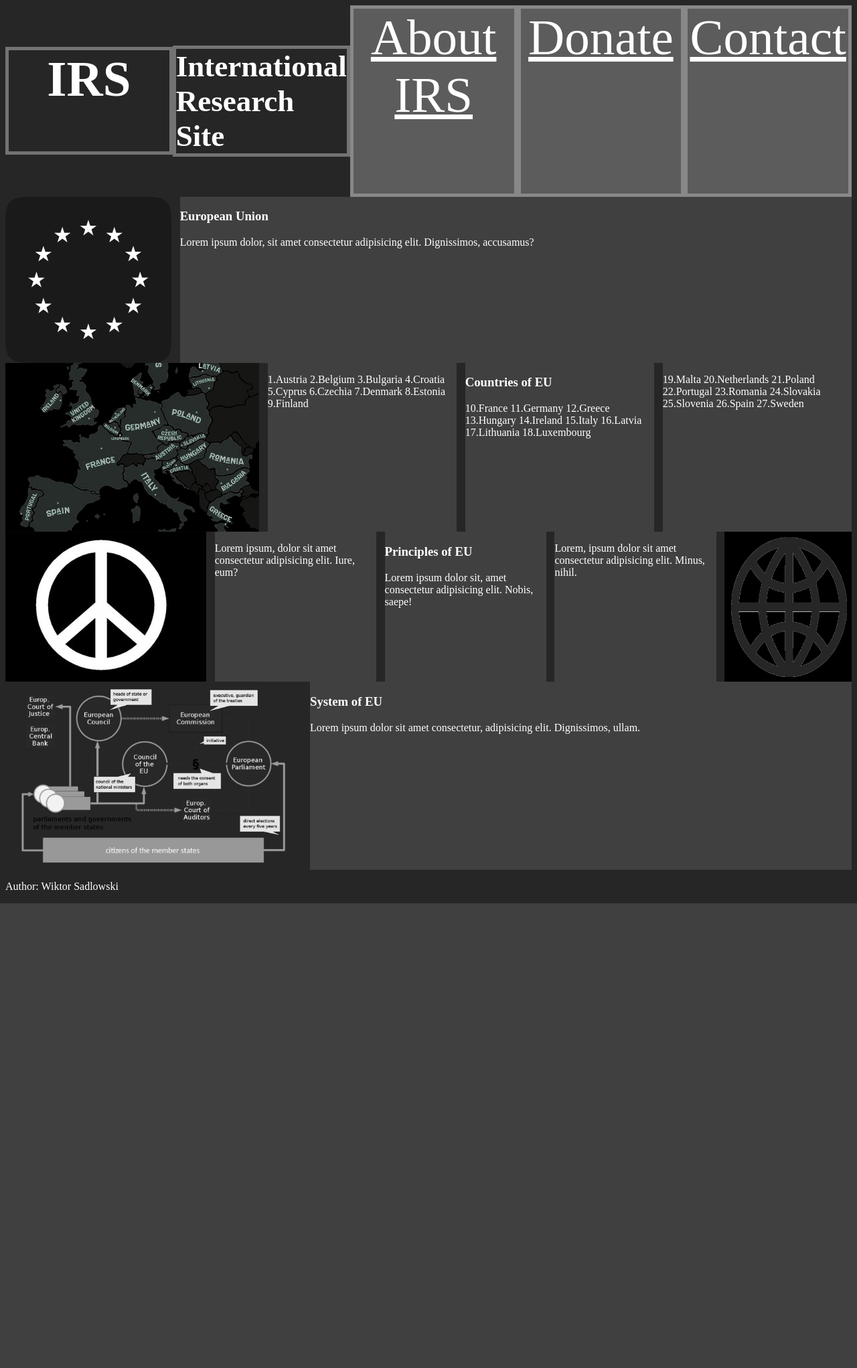
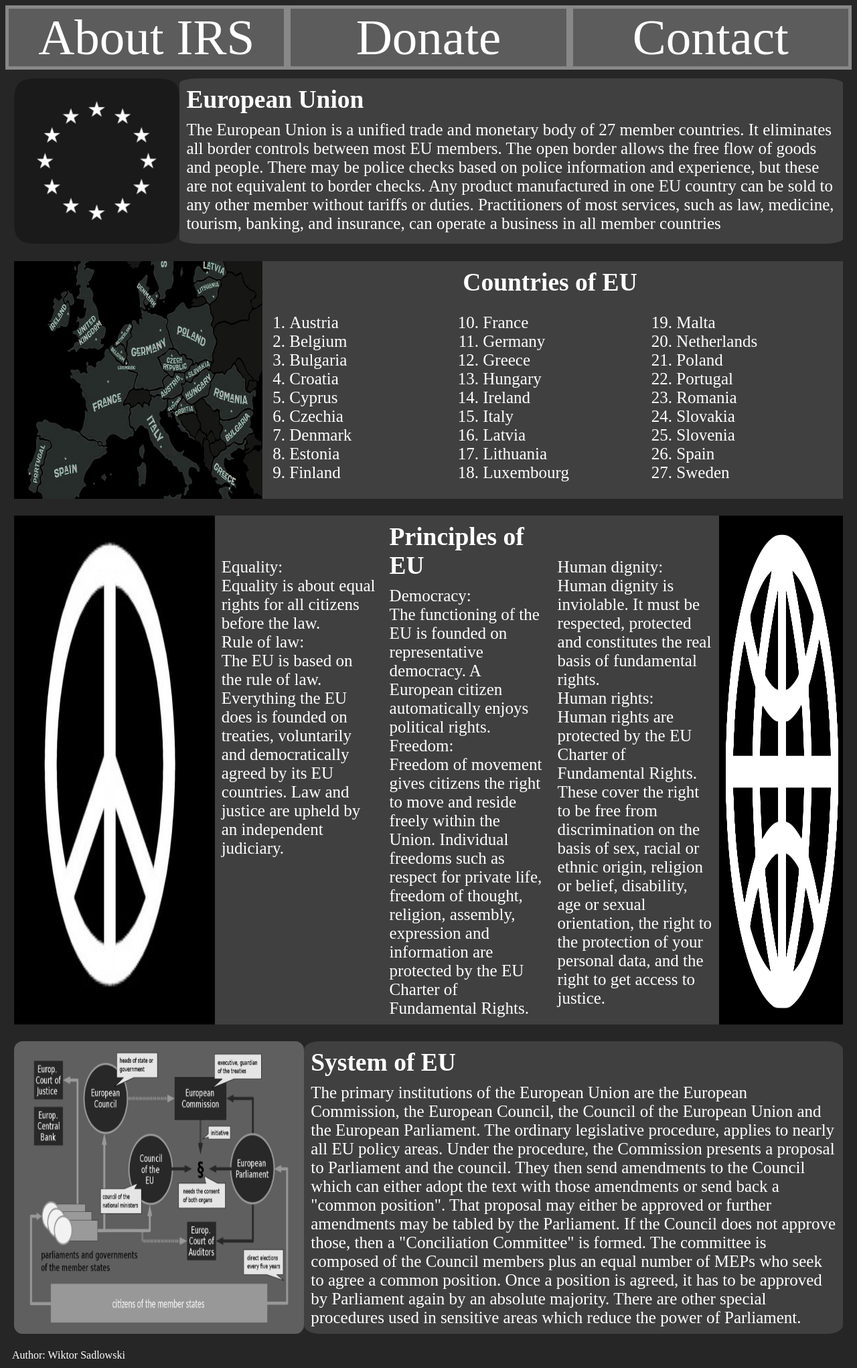
Before and after one commit to Sadwik1/Strona-o-EU, a PHP site: page / in a window 1280 px wide. Shown: the whole page at 67% size. Before the commit the page ends 1349 px from the top, so only its background shows below. Run offline with PHP 8.4, Linux system fonts and the light colour scheme.

Commit message:
Add files via upload

```diff
--- a/index.html
+++ b/index.html
@@ -10,85 +10,113 @@
 <body>
     <header>
 
-            <section class="heaSec"><h1 id="heah1">IRS</h1></section>
-             <section class="heaSec"><h4 id="heah2">International <br> Research <br> Site</h4></section>
-
         <nav id="heaNav">
-            <a href="">About IRS</a>
-            <a href="">Donate</a>
-            <a href="">Contact</a>
+            <a href="About.html">About IRS</a>
+            <a href="donate.html">Donate</a>
+            <a href="Contact.html">Contact</a>
         </nav>
     </header>
     <main>
         <article id="art1">
             <img  id="art1img1" src="flag.png" alt="Flag of EU">
             <section id="art1sec1">
-                <h1>European Union</h1>
-                <p>Lorem ipsum dolor, sit amet consectetur adipisicing elit. Dignissimos, accusamus?
+                <h2>European Union</h2>
+                <p>The European Union is a unified trade and monetary body of 27 member countries. It eliminates all border controls between most EU members. The open border allows the free flow of goods and people. There may be police checks based on police information and experience, but these are not equivalent to border checks.
+
+                Any product manufactured in one EU country can be sold to any other member without tariffs or duties.
+
+                Practitioners of most services, such as law, medicine, tourism, banking, and insurance, can operate a business in all member countries
                 </p>
             </section>
         </article>
         <article id="art2">
             <img  id="art2img1" src="eu8.png" alt="Map of EU">
             <section id="art2sec1">
-                <p>
-                    1.Austria
-                    2.Belgium
-                    3.Bulgaria
-                    4.Croatia
-                    5.Cyprus
-                    6.Czechia
-                    7.Denmark
-                    8.Estonia
-                    9.Finland
-                </p>
+                <h2><br> </h2>
+                <ol>
+                    <li>Austria</li>
+                    <li>Belgium</li>
+                    <li>Bulgaria</li>
+                    <li>Croatia</li>
+                    <li>Cyprus</li>
+                    <li>Czechia</li>
+                    <li>Denmark</li>
+                    <li>Estonia</li>
+                    <li>Finland</li>
+                  </ol>
             </section>
             <section id="art2sec2">
-                <h1>Countries of EU</h1>
-                <p>
-                    10.France
-                    11.Germany
-                    12.Greece
-                    13.Hungary
-                    14.Ireland
-                    15.Italy
-                    16.Latvia
-                    17.Lithuania
-                    18.Luxembourg
-                    </p>
+                <h2>Countries of EU</h2>
+                    <ol start="10">
+                        <li>France</li>
+                        <li>Germany</li>
+                        <li>Greece</li>
+                        <li>Hungary</li>
+                        <li>Ireland</li>
+                        <li>Italy</li>
+                        <li>Latvia</li>
+                        <li>Lithuania</li>
+                        <li>Luxembourg</li>
+                      </ol>
             </section>
             <section id="art2sec3">
-                <p>
-                    19.Malta
-                    20.Netherlands
-                    21.Poland
-                    22.Portugal
-                    23.Romania
-                    24.Slovakia
-                    25.Slovenia
-                    26.Spain
-                    27.Sweden</p>
+                <h2> <br></h2>
+                    <ol start="19">
+                        <li>Malta</li>
+                        <li>Netherlands</li>
+                        <li>Poland</li>
+                        <li>Portugal</li>
+                        <li>Romania</li>
+                        <li>Slovakia</li>
+                        <li>Slovenia</li>
+                        <li>Spain</li>
+                        <li>Sweden</li>
+                      </ol>
             </section>
         </article>
         <article id="art3">
             <img  id="art3img1" src="peace.png" alt="Symbol of Peace">
             <section id="art3sec1">
-                <p>Lorem ipsum, dolor sit amet consectetur adipisicing elit. Iure, eum?</p>
+                <h2><br></h2>
+                <p>Equality:<br>
+                    Equality is about equal rights for all citizens before the law.<br>
+
+                    Rule of law:<br>
+                    The EU is based on the rule of law. Everything the EU does is founded on treaties, voluntarily and democratically agreed by its EU countries. Law and justice are upheld by an independent judiciary.<br>
+                    </p>
             </section>
             <section id="art3sec2">
-                <h1>Principles of EU</h1>
-                <p>Lorem ipsum dolor sit, amet consectetur adipisicing elit. Nobis, saepe!</p>
+
+                <h2>Principles of EU</h2>
+                <p>Democracy:<br>
+                    The functioning of the EU is founded on representative democracy. A European citizen automatically enjoys political rights.<br>
+                    Freedom:<br>
+                    Freedom of movement gives citizens the right to move and reside freely within the Union. Individual freedoms such as respect for private life,
+                     freedom of thought, religion, assembly, expression and information are protected by the EU Charter of Fundamental Rights.<br>
+                </p>
             </section>
             <section id="art3sec3">
-                <p>Lorem, ipsum dolor sit amet consectetur adipisicing elit. Minus, nihil.</p>
+                <h2><br></h2>
+                <p>Human dignity:<br>
+                    Human dignity is inviolable. It must be respected, protected and constitutes the real basis of fundamental rights.<br>
+                    Human rights:<Br>
+                    Human rights are protected by the EU Charter of Fundamental Rights. These cover the right to be free from discrimination on the basis of sex, racial or ethnic origin, religion or belief, disability, age or sexual orientation, the right to the protection of your personal data, and the right to get access to justice.
+                </p>
             </section>
             <img  id="art3img2" src="world.jpg" alt="Symbol of World">
         </article>
         <article id="art4">
             <img id="art4img1" src="Organs.png" alt="Image explaining System of EU">
             <section id="art4sec1">
-                <h1>System of EU</h1>
-                <p>Lorem ipsum dolor sit amet consectetur, adipisicing elit. Dignissimos, ullam.</p>
+                <h2>System of EU</h2>
+                <p>The primary institutions of the European Union are the European Commission, the European Council, the Council of the European Union and the European Parliament.
+                    The ordinary legislative procedure, applies to nearly all EU policy areas.
+                    Under the procedure, the Commission presents a proposal to Parliament and the council.
+                    They then send amendments to the Council which can either adopt the text with those amendments or send back a "common position".
+                    That proposal may either be approved or further amendments may be tabled by the Parliament. If the Council does not approve those,
+                    then a "Conciliation Committee" is formed. The committee is composed of the Council members plus an equal number of MEPs who seek to agree a common position.
+                    Once a position is agreed, it has to be approved by Parliament again by an absolute majority.
+                    There are other special procedures used in sensitive areas which reduce the power of Parliament.</p>
             </section>
         </article>
     </main>
--- a/style.css
+++ b/style.css
@@ -4,7 +4,7 @@ main{
     flex-direction: column;
 }
 section{
-
+    font-size: 25px;
     flex-basis:  100%;
     background-color: #404040;
 }
@@ -12,7 +12,7 @@ section{
 article{
     display: flex;
     flex-direction: row;
-    column-gap: 1%;
+    padding: 1%;
 }
 #art1img1{
     width: 20%;
@@ -25,37 +25,39 @@ article{
 }
 #art3img2{
    width: 15%;
+   background-color: #FFFFFF;
 }
 #art4img1{
     width: 35%;
+    background-color: #5F5F5F;
+    border-radius: 3%;
  }
+p{
+    margin: 10px;
+}
+h1{
+    margin: 10px;
+}
+h2{
+    margin: 10px;
+}
+h4{
+    margin: 10px;
+}
 header{
     display: flex;
      height: 10%;
 }
-.heaSec{
-    flex-basis: 20%;
-    background-color: #262626;
-    display: flex;
+#art1sec1{
+    border-radius: 3%;
 
 }
-#heah1{
-    flex-basis: 100%;
-    font-size: 75px;
-    text-align:center;
-    align-self: stretch;
-    color: #FFFFFF;
-    border: 5px solid #737373;
-}
-#heah2{
-    flex-basis: 100%;
-    font-size: 45px;
-    text-align:left;
-    color: #FFFFFF;
-    border: 5px solid #737373;
+#art4sec1{
+    border-radius: 3%;
+
 }
 #heaNav{
-    flex-basis: 60%;
+    flex-basis: 100%;
     display: flex;
 
 }
@@ -67,6 +69,7 @@ a{
     color: #FFFFFF;
     flex-basis: 100%;
     border: 5px solid #737373;
+    text-decoration: none;
 }
 body{
     background-color: #262626;
```
Also changed, not shown: About.html (added, +25 -0 lines), Astyle.css (added, +40 -0 lines), Contact.html (added, +26 -0 lines), Cstyle.css (added, +48 -0 lines), Dstyle.css (added, +87 -0 lines), donate.html (added, +57 -0 lines).
